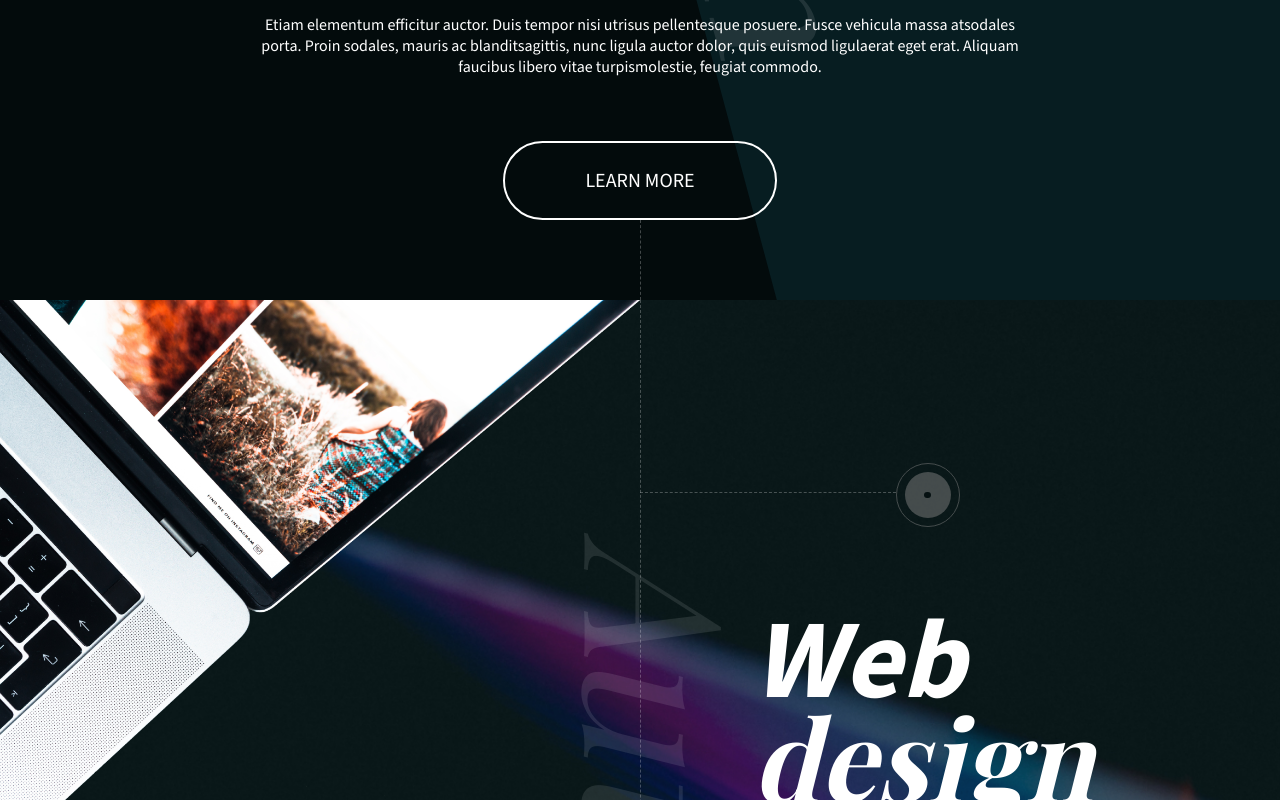
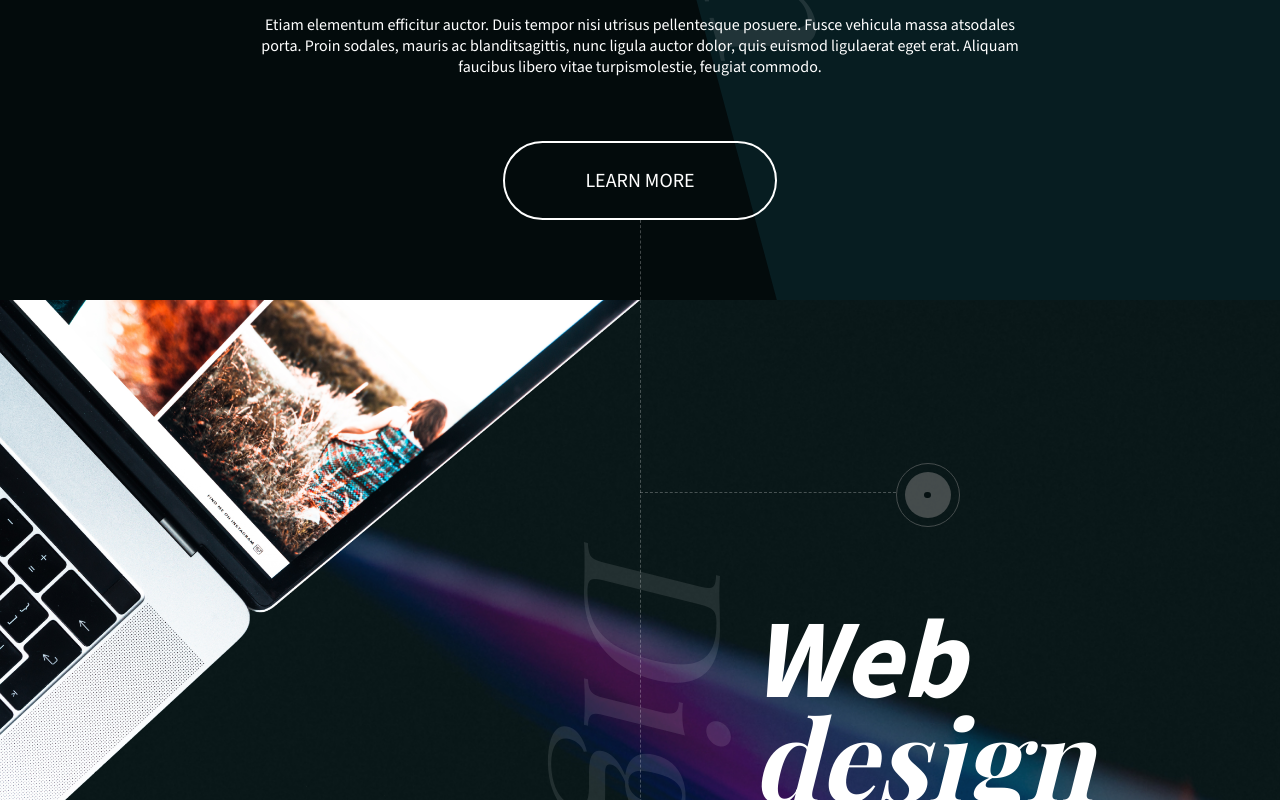
Before and after one commit to renrutoet/consumer-rights-task, a Next.js app: page / in a window 1280 px wide. Shown: the part 2219-3019 px from the top of the page. Built offline with nearby package versions, Linux system fonts and the light colour scheme; a web font is replaced by a local one.

Commit message:
fix: fixed issues from content source change

```diff
--- a/src/app/Sections/Hero/Hero.tsx
+++ b/src/app/Sections/Hero/Hero.tsx
@@ -3,7 +3,6 @@ import dlpBanner from '@public/dlp-banner.jpg'
 import PageStyles from '@styles/Page.module.scss'
 import HeroStyles from './Hero.module.scss'
 import { Navbar } from '@components/UI/Navbar/Navbar'
-import { heroData } from '@components/../data/mockHeroData'
 import { ArrowIcon } from '@components/Graphics/ArrowIcon/ArrowIcon'
 import { contentData } from '../../data/contentData'
 
--- a/src/app/Sections/OurWork/OurWork.tsx
+++ b/src/app/Sections/OurWork/OurWork.tsx
@@ -84,7 +84,7 @@ export const OurWork = () => {
             />
             <div className={`${pageStyles['centered-dash']}`}></div>
             <div className={`${ourWorkstyles['content__background-text']}`}>
-                {contentData.ourWork.title}
+                {contentData.ourWork.backgroundText}
             </div>
             <div className={`${pageStyles['horizontal-graphic']}`}>
                 <div className={`${pageStyles['horizontal-dash']}`}></div>
--- a/src/app/data/contentData.ts
+++ b/src/app/data/contentData.ts
@@ -36,6 +36,7 @@ export const contentData = {
         },
     },
     ourWork: {
+        backgroundText: 'Digital Marketing',
         title: 'Automate your business',
         textContent: [
             {
```
